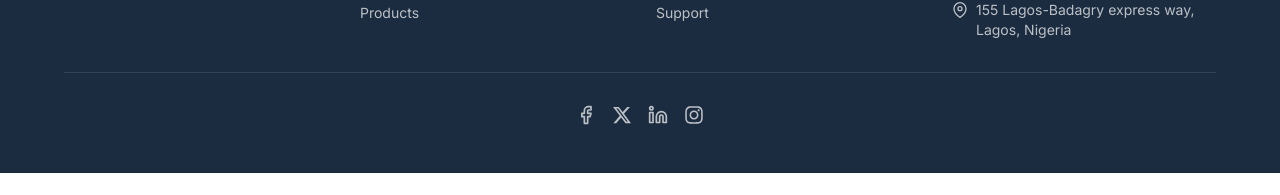
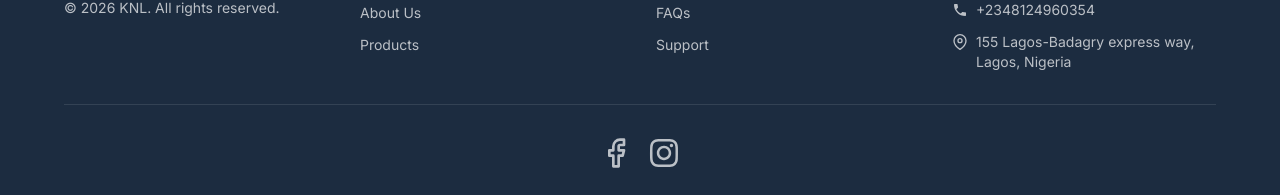
Before and after one commit to Ibrahimolayiwola/knl-website, a React (Vite) app: page /products in a window 1280 px wide. Shown: the part 1794-1989 px from the top of the page. Before the commit the page ends 1967 px from the top, so only its background shows below. Built offline with nearby package versions, Linux system fonts and the light colour scheme.

Commit message:
improved the footer and products page

```diff
--- a/src/components/Footer.tsx
+++ b/src/components/Footer.tsx
@@ -2,8 +2,6 @@ import { IoMailOutline } from "react-icons/io5";
 import { MdLocalPhone } from "react-icons/md";
 import { FiMapPin } from "react-icons/fi";
 import { FiFacebook } from "react-icons/fi";
-import { FaXTwitter } from "react-icons/fa6";
-import { FiLinkedin } from "react-icons/fi";
 import { FaInstagram } from "react-icons/fa";
 import { Link } from "react-router-dom";
 import Logo from "../assets/knl-logo-2.png";
@@ -92,16 +90,11 @@ const Footer = () => {
                 {/* Social Links */}
                 <div className="border-t border-primary-foreground/10 mt-8 pt-8 flex justify-center gap-4">
                     <a href="#" className="text-primary-foreground/70 hover:text-primary-foreground transition-colors" aria-label="Facebook">
-                        <FiFacebook className="w-5 h-5" />
+                        <FiFacebook className="w-8 h-8" />
                     </a>
-                    <a href="#" className="text-primary-foreground/70 hover:text-primary-foreground transition-colors" aria-label="Twitter">
-                        <FaXTwitter className="w-5 h-5" />
-                    </a>
-                    <a href="#" className="text-primary-foreground/70 hover:text-primary-foreground transition-colors" aria-label="LinkedIn">
-                        <FiLinkedin className="w-5 h-5" />
-                    </a>
+
                     <a href="#" className="text-primary-foreground/70 hover:text-primary-foreground transition-colors" aria-label="Instagram">
-                        <FaInstagram className="w-5 h-5" />
+                        <FaInstagram className="w-8 h-8" />
                     </a>
                 </div>
             </div>
--- a/src/pages/Products.tsx
+++ b/src/pages/Products.tsx
@@ -110,7 +110,7 @@ const Products = () => {
     <div className="min-h-screen flex flex-col bg-background">
       <Header />
 
-      <main className="flex-1">
+      <main className="flex-1 pt-8">
         <div className="container-narrow mx-auto section-padding">
           <div className="lg:hidden">
              <motion.h2 variants={heading} initial="initial" whileInView="inView" viewport={viewport} className="font-heading text-2xl md:text-3xl font-bold text-destructive text-center mb-12">
```
